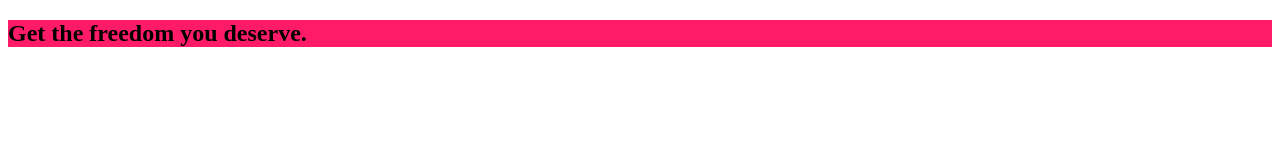
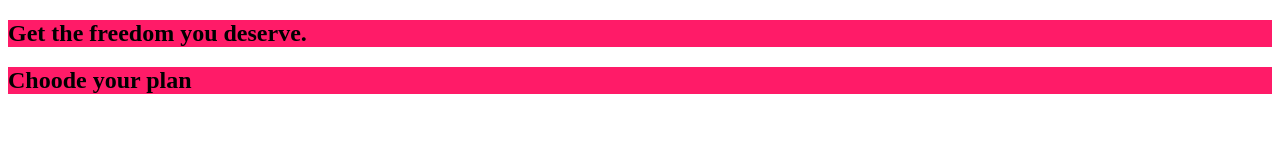
Before and after one commit to GourabBh/css-pjct, a plain HTML site: page project-one/index.html in a window 1280 px wide. Drawn offline with Linux system fonts and the light colour scheme.

Commit message:
Section 2

```diff
--- a/project-one/index.html
+++ b/project-one/index.html
@@ -17,6 +17,9 @@
             <section>
                 <h1>Get the freedom you deserve.</h1>
             </section>
+            <section>
+                <h1>Choode your plan</h1>
+            </section>
         </main>
     </body>
 </html>
```
